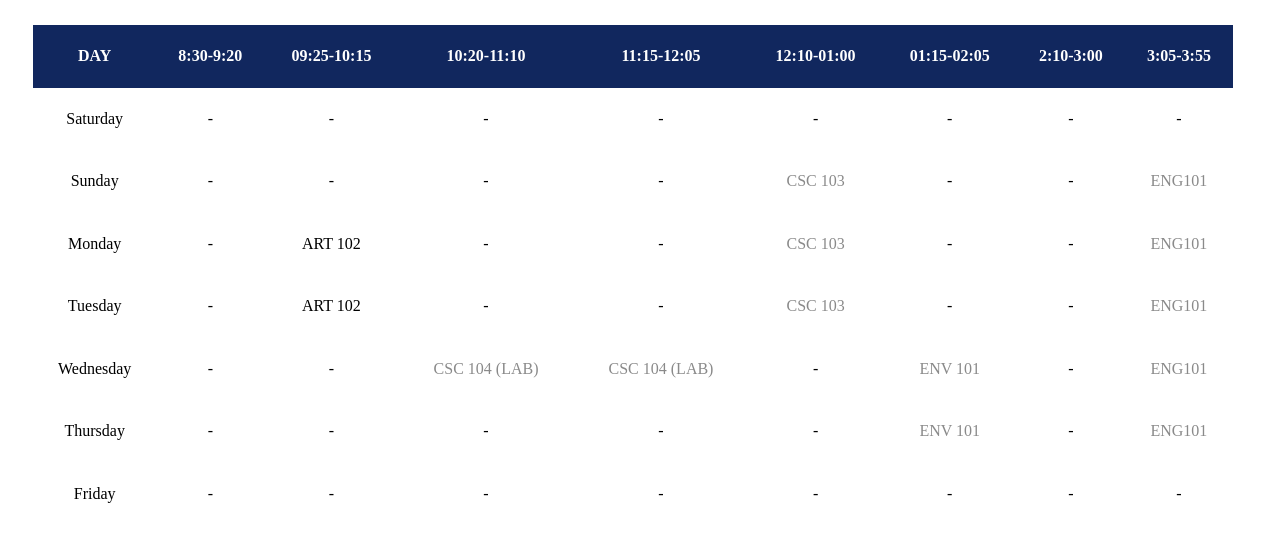
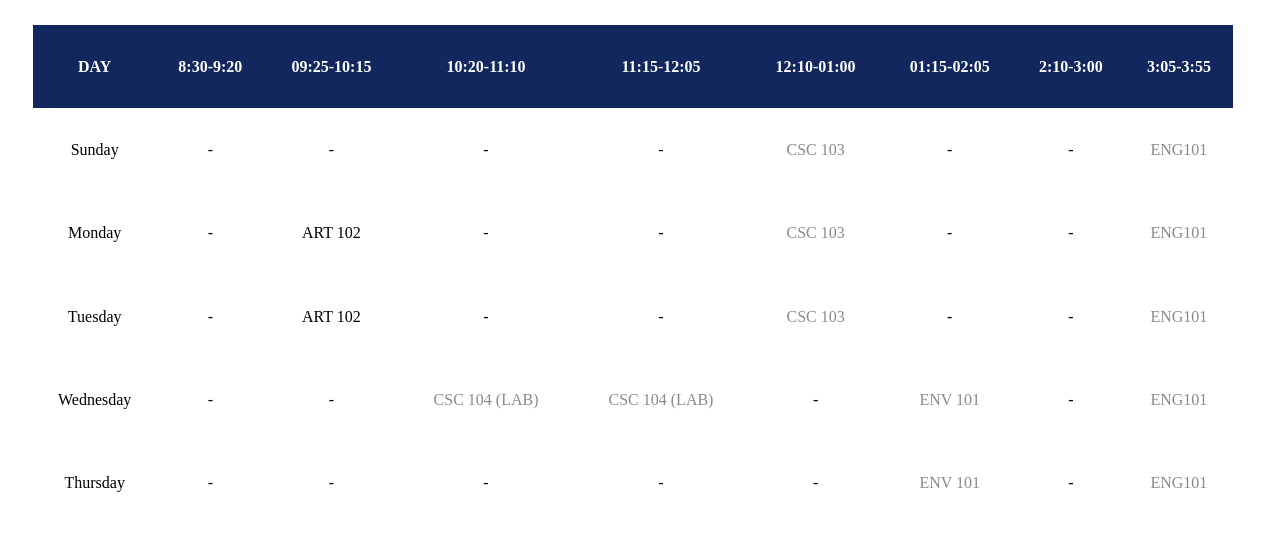
Before and after one commit to shahriarkabir0/shahriarkabir0, a plain HTML site: page index.html in a window 1280 px wide. Drawn offline with Linux system fonts and the light colour scheme.

Commit message:
Update index.html

```diff
--- a/index.html
+++ b/index.html
@@ -35,19 +35,7 @@
 
 
 
-    <tr>
-      <td>Saturday</td>
-      <td>-</td>
-      <td>-</td>
-      <td>-</td>
-      <td>-</td>
-      <td>-</td>
-      <td>-</td>
-      <td>-</td>
 
-      <td>-</td>
-
-      </tr>
 
       <tr>
         <td>Sunday</td>
@@ -112,18 +100,6 @@
               <td>-</td>
               <td><a href="https://meet.google.com/bec-bjsg-pos"> ENG101</a></td>
             </tr>
-            <tr>
-              <td>Friday</td>
-              <td>-</td>
-              <td>-</td>
-              <td>-</td>
-              <td>-</td>
-              <td>-</td>
-              <td>-</td>
-              <td>-</td>
-              <td>-</td>
-            </tr>
-
 
 
 
```
